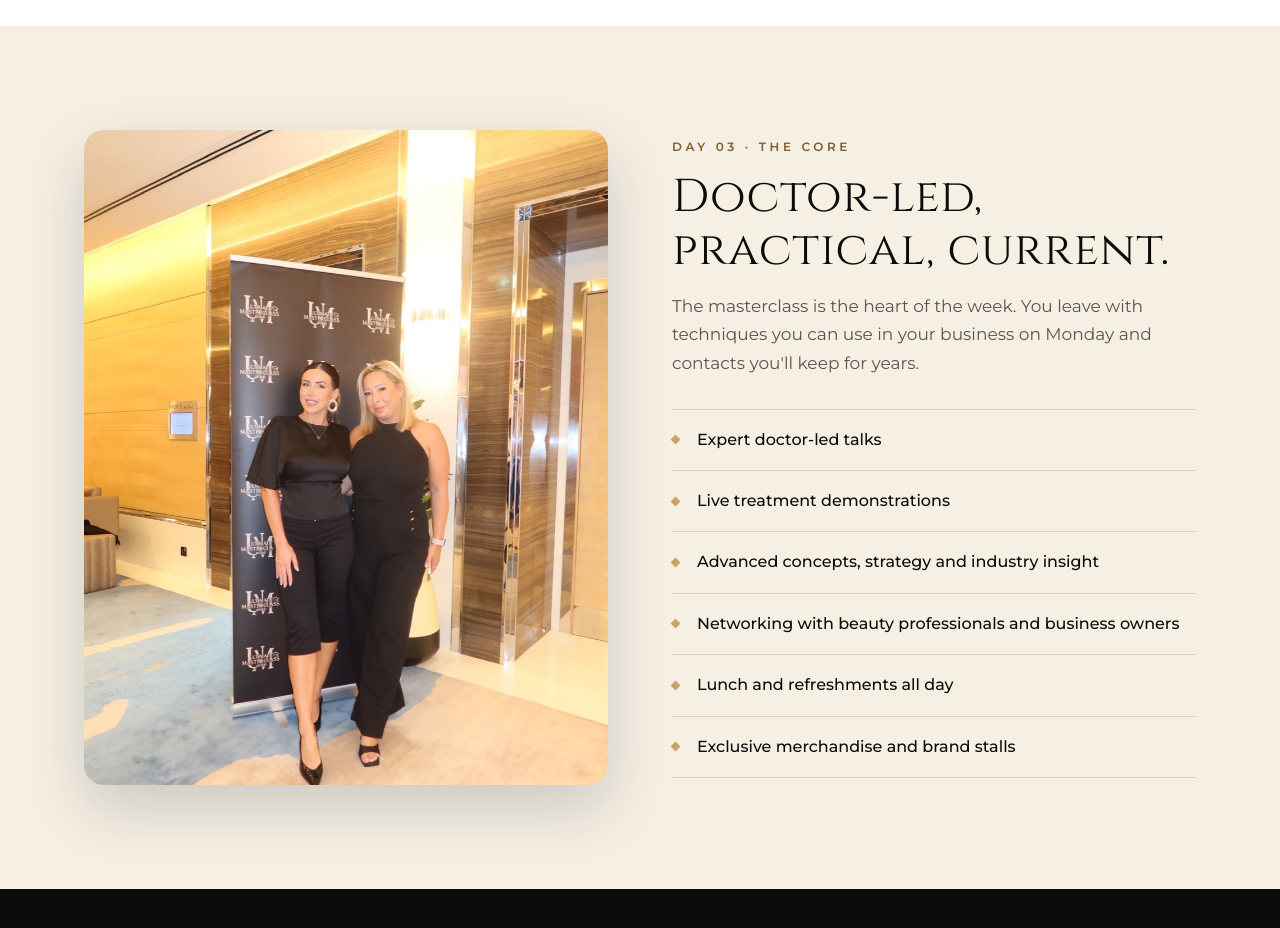
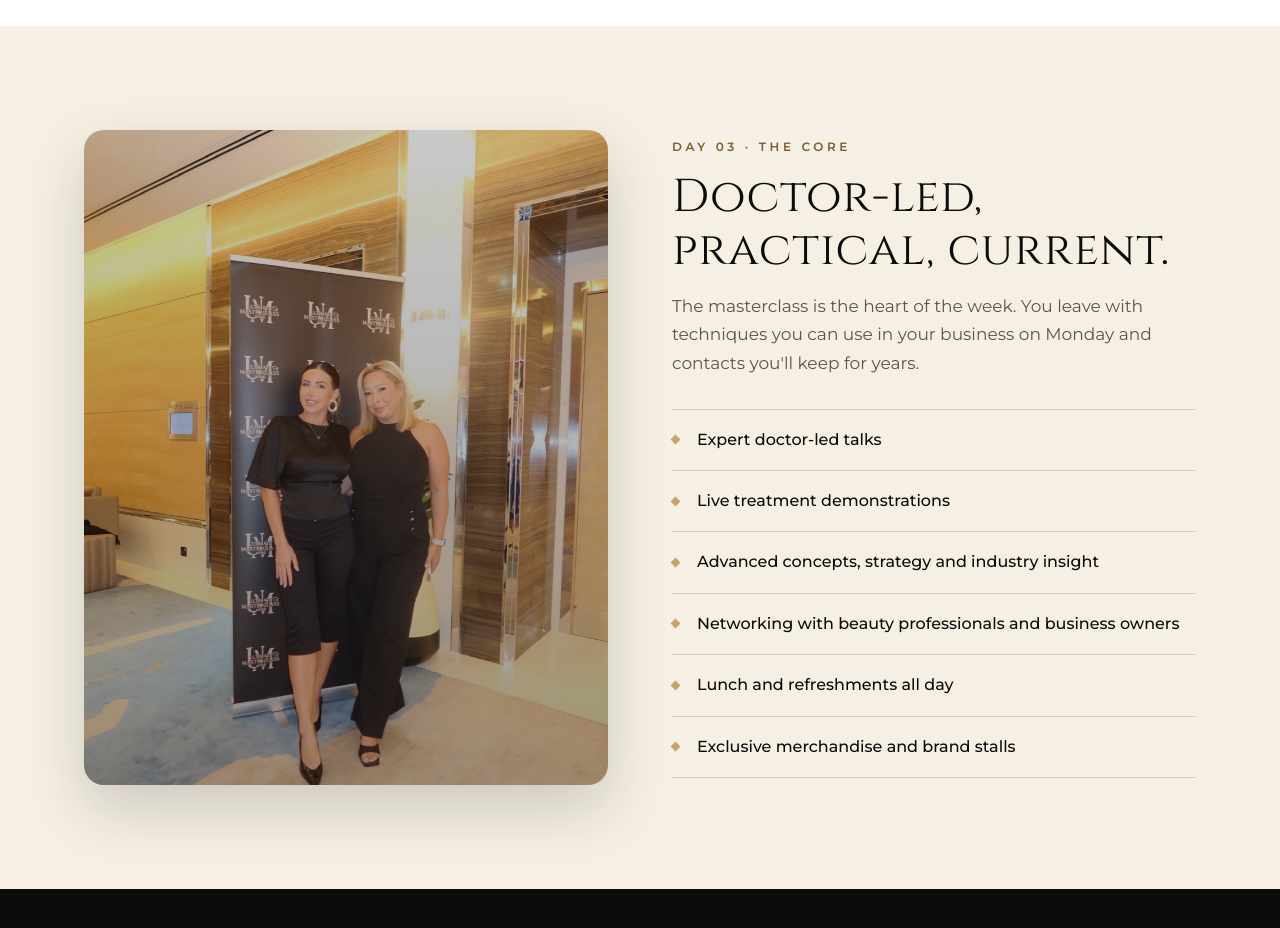
Before and after one commit to 0xcryptx/masterclass, a plain HTML site: page index.html in a window 1280 px wide. Shown: the part 1800-2728 px from the top of the page. Drawn offline with Linux system fonts and the light colour scheme.

Commit message:
Add dark tint over masterclass hosts photo
Co-Authored-By: Claude Opus 5.5 <noreply@anthropic.com>

```diff
--- a/styles.css
+++ b/styles.css
@@ -98,7 +98,8 @@ h2{font-family:var(--serif);font-weight:400;font-size:clamp(30px,4.2vw,46px);lin
 
 /* Masterclass split */
 .split{display:grid;grid-template-columns:1fr 1fr;gap:64px;align-items:center}
-.split-img{border-radius:20px;overflow:hidden;box-shadow:0 24px 60px rgba(28,26,23,.18)}
+.split-img{position:relative;border-radius:20px;overflow:hidden;box-shadow:0 24px 60px rgba(28,26,23,.18)}
+.split-img::after{content:"";position:absolute;inset:0;background:linear-gradient(180deg,rgba(11,11,11,.22),rgba(11,11,11,.4));pointer-events:none}
 .split-img img{width:100%;aspect-ratio:4/5;object-fit:cover;object-position:center 35%}
 .split .ticks{margin-top:32px}
 .ticks{list-style:none;display:grid;gap:0}
```
